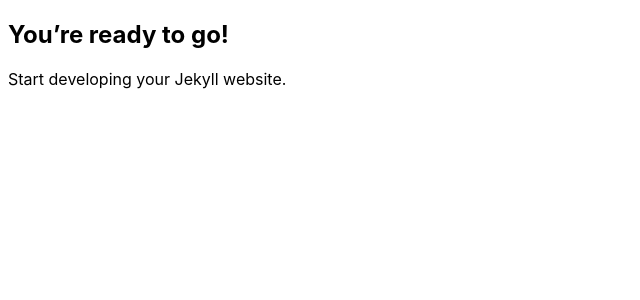
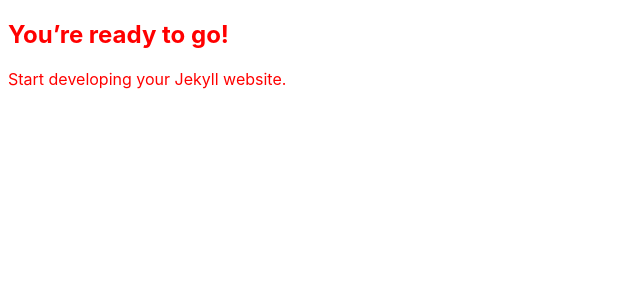
Before and after one commit to maco1717/webpage, a Jekyll site: the page built from index.md, in a window 1280 px wide. Shown: the top 300 px of the page, without its empty margins (0-640 px from the left). Built offline with Jekyll 4.4.1, drawn with Linux system fonts in a browser that asks for light colours.

Commit message:
Update base.scss

```diff
--- a/_sass/base.scss
+++ b/_sass/base.scss
@@ -1,5 +1,5 @@
 $backgroundColor: #ffffff;
-$bodyColor: #000000;
+$bodyColor: #ff0000;
 $bodyFont: -apple-system,BlinkMacSystemFont,"Segoe UI",Helvetica,Arial,sans-serif,"Apple Color Emoji","Segoe UI Emoji","Segoe UI Symbol";
 
 body {
```
